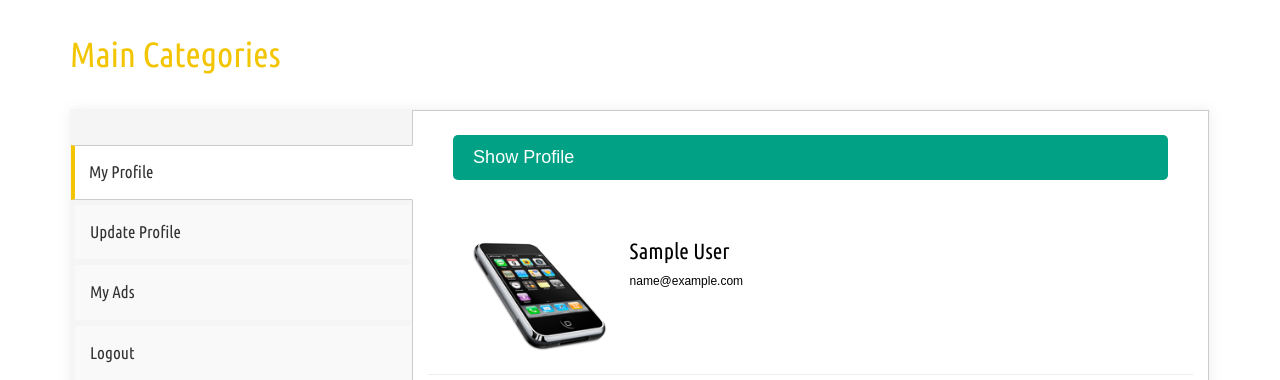
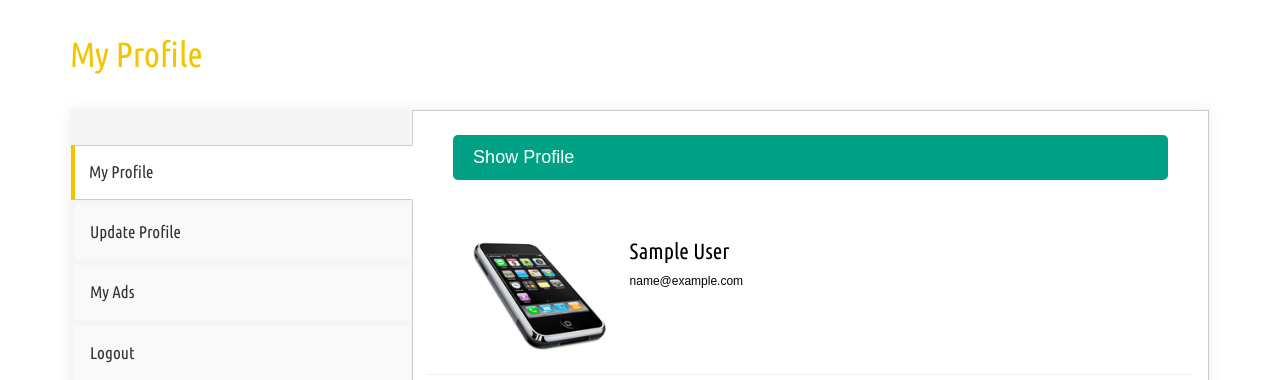
Before and after one commit to tsomorfaruk/amarboi, a Laravel app: page /home in a window 1280 px wide. Shown: the part 71-451 px from the top of the page. Run offline with Laravel 8, Linux system fonts and the light colour scheme; the visitor is signed in with stand-in values (Sample User, id 1); settings files or empty folders that the repository lacks are supplied; some libraries are stand-ins or nearby versions.

Commit message:
Name changes

```diff
--- a/resources/views/home.blade.php
+++ b/resources/views/home.blade.php
@@ -10,7 +10,7 @@
 
     <div class="categories-section main-grid-border">
         <div class="container">
-            <h2 class="head">Main Categories</h2>
+            <h2 class="head">My Profile</h2>
             <div class="category-list">
                 <div id="parentVerticalTab">
                     <ul class="resp-tabs-list hor_1">
```
